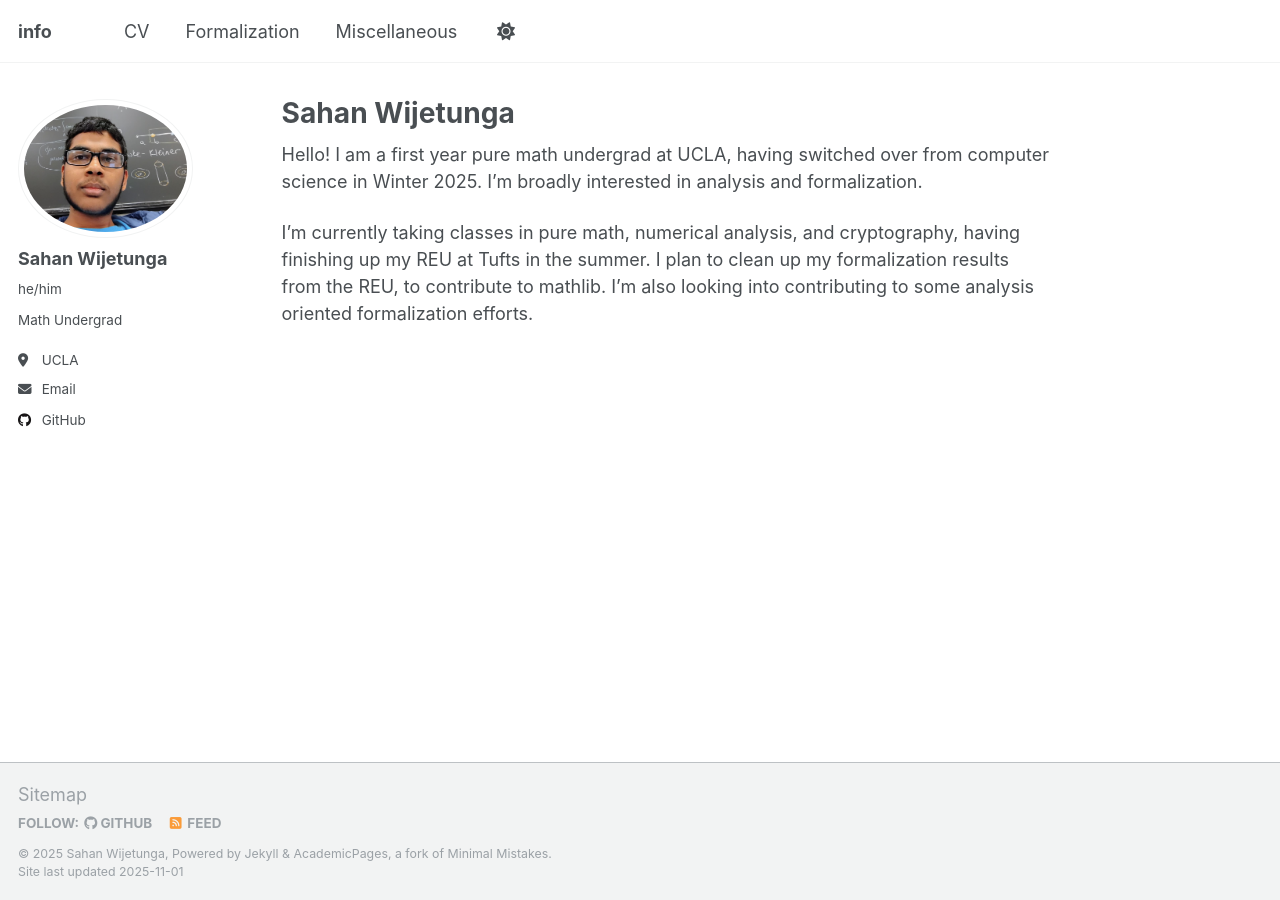
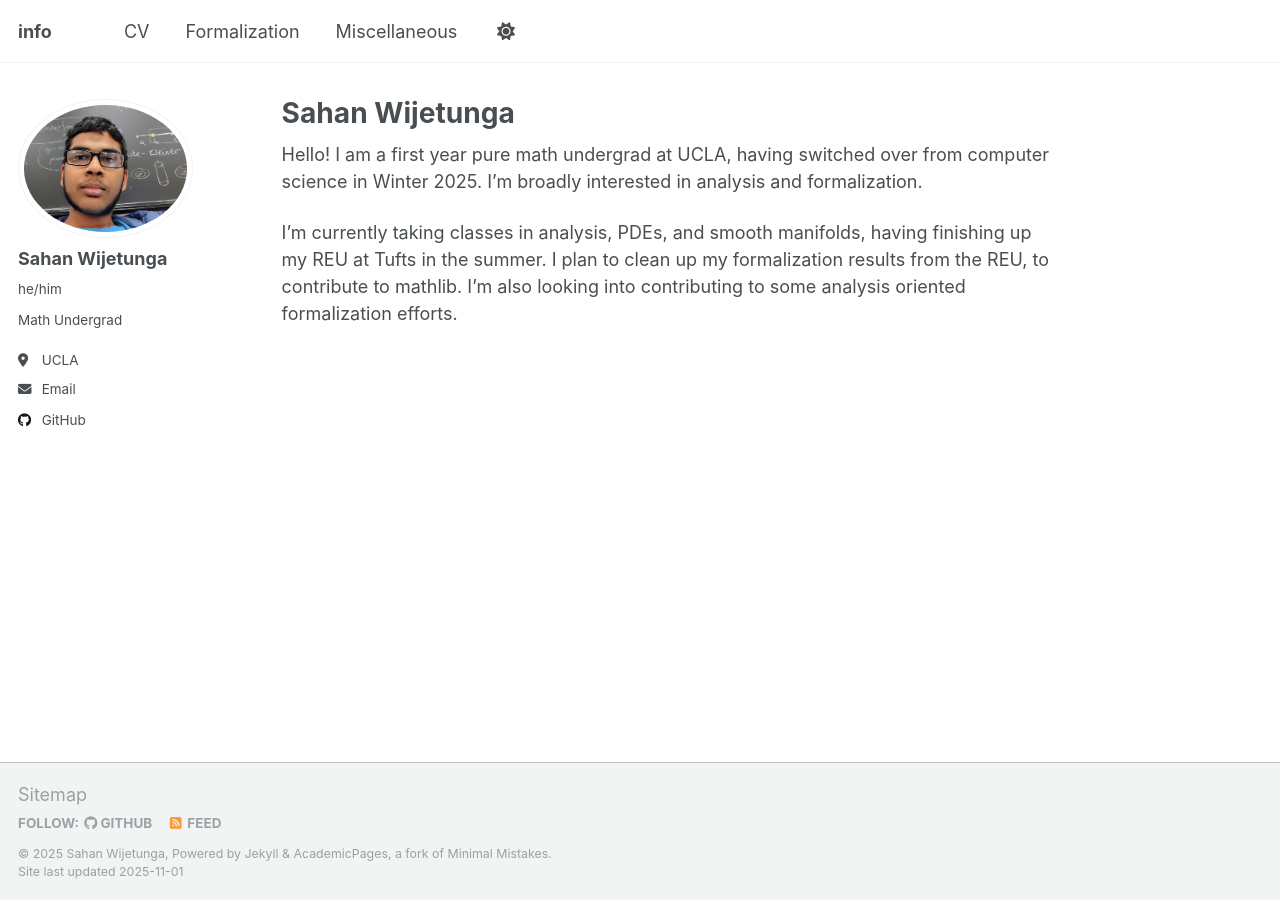
Before and after one commit to sahanwijetunga/sahanwijetunga.github.io, a Jekyll site: the page built from _pages/about.md, in a window 1280 px wide. Built offline with Jekyll 4.4.1, drawn with Linux system fonts in a browser that asks for light colours.

Commit message:
Update course subjects in about page

```diff
--- a/_pages/about.md
+++ b/_pages/about.md
@@ -11,4 +11,4 @@ redirect_from:
 
 Hello! I am a first year pure math undergrad at UCLA, having switched over from computer science in Winter 2025. I'm broadly interested in analysis and formalization.
 
-I'm currently taking classes in pure math, numerical analysis, and cryptography, having finishing up my REU at Tufts in the summer. I plan to clean up my formalization results from the REU, to contribute to mathlib. I'm also looking into contributing to some analysis oriented formalization efforts.
+I'm currently taking classes in analysis, PDEs, and smooth manifolds, having finishing up my REU at Tufts in the summer. I plan to clean up my formalization results from the REU, to contribute to mathlib. I'm also looking into contributing to some analysis oriented formalization efforts.
```
